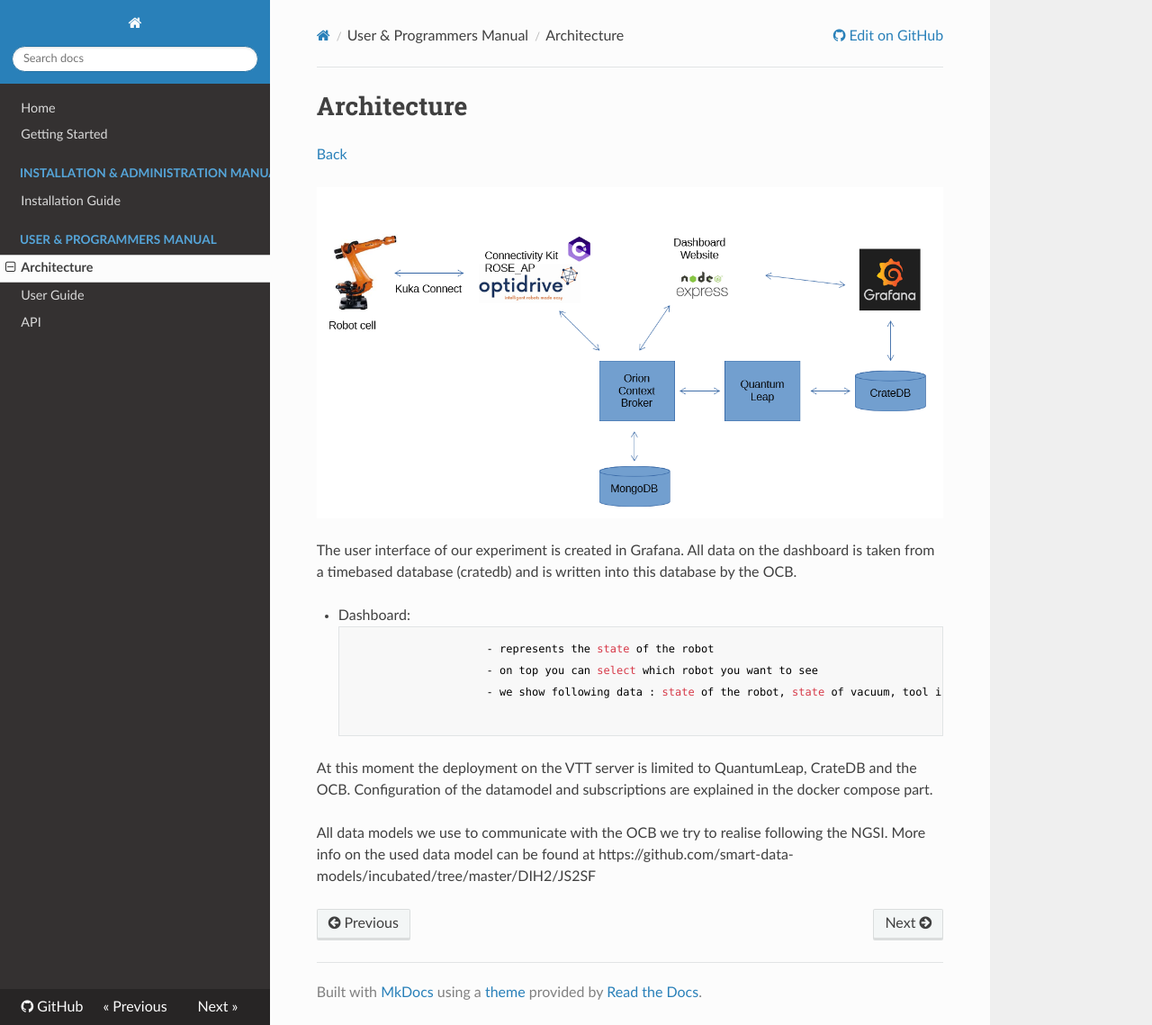
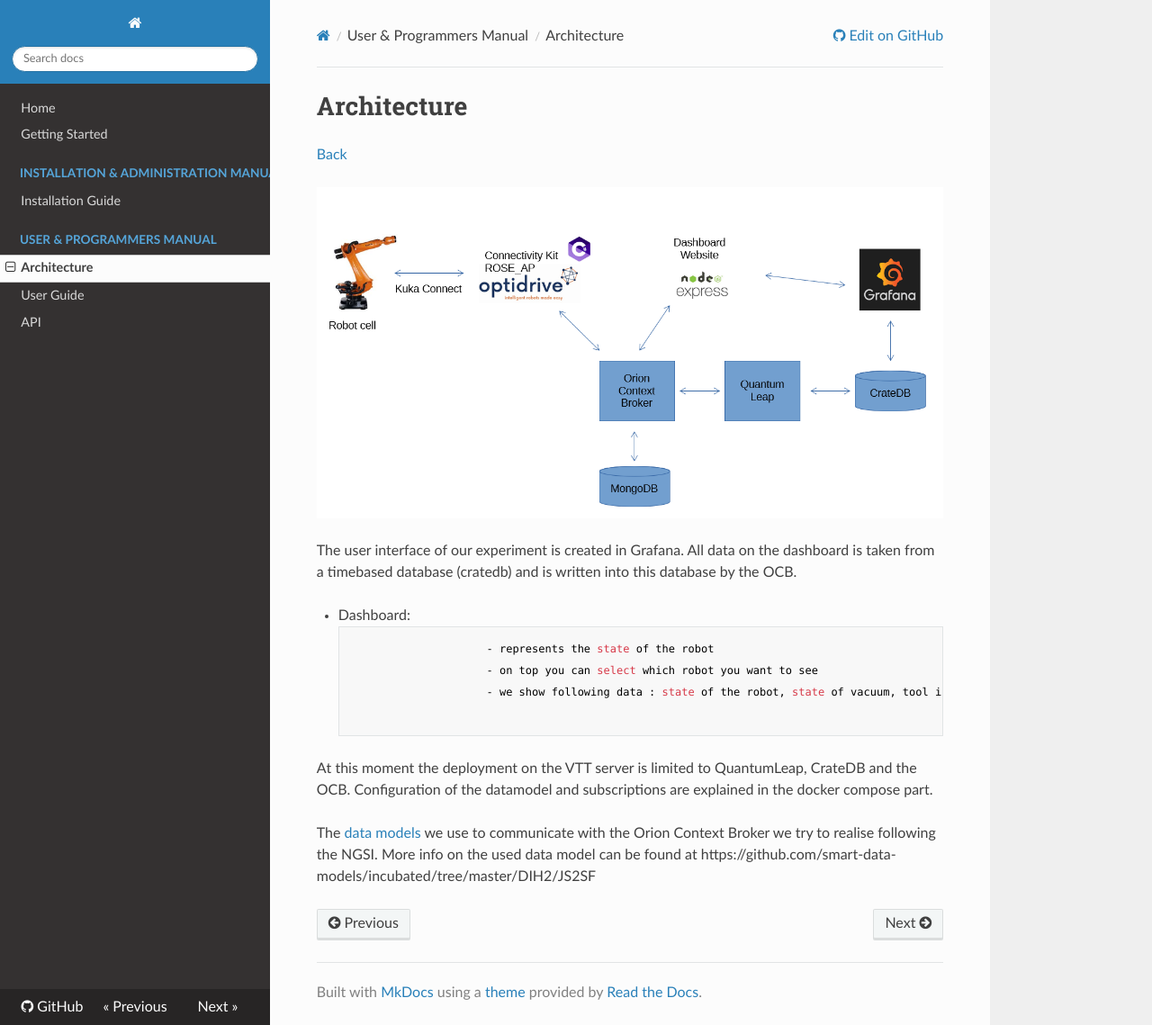
Before and after one commit to ramp-eu/JS2SF, an MkDocs documentation site: the page built from docs/architecture.md, in a window 1280 px wide and 1139 px high. Shown: the whole window at 90% size. Built offline with MkDocs 1.6.1, drawn with Linux system fonts in a browser that asks for light colours; nearby versions of some CDN libraries; old or Windows-style settings are respelled for this version of MkDocs.

Commit message:
Update architecture.md

```diff
--- a/docs/architecture.md
+++ b/docs/architecture.md
@@ -17,4 +17,4 @@
 At this moment the deployment on the VTT server is limited to QuantumLeap, CrateDB and the OCB.
 Configuration of the datamodel and subscriptions are explained in the docker compose part.
 
-All data models we use to communicate with the OCB we try to realise following the NGSI. More info on the used data model can be found at https://github.com/smart-data-models/incubated/tree/master/DIH2/JS2SF
+The [data models](api.md#datamodel) we use to communicate with the Orion Context Broker we try to realise following the NGSI. More info on the used data model can be found at https://github.com/smart-data-models/incubated/tree/master/DIH2/JS2SF
```
